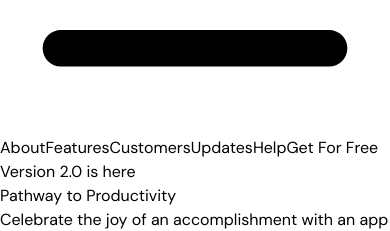
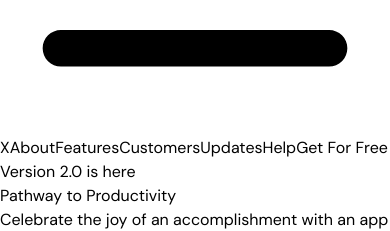
Before and after one commit to Rheno001/saas, a Next.js app: page / in a window 390 px wide. Shown: the part 780-1011 px from the top of the page. Built offline with nearby package versions, Linux system fonts and the light colour scheme.

Commit message:
navbar responsiveness

```diff
--- a/src/sections/Header.tsx
+++ b/src/sections/Header.tsx
@@ -1,9 +1,13 @@
+'use client'
 import ArrowRight from '@/assets/arrow-right.svg';
 import Logo from '@/assets/logosaas.png';
 import Image from 'next/image';
 import MenuIcon from '@/assets/menu.svg';
+import { useState } from 'react';
 
 export const Header = () => {
+  const [isMenuOpen, setIsMenuOpen] = useState(false);
+
   return(
   <header className='sticky top-0 backdrop-blur-sm z-20'>
   <div className="flex items-center justify-center py-3 bg-black text-white text-sm gap-3">
@@ -13,12 +17,13 @@ export const Header = () => {
       <ArrowRight className='h-4 w-4 inline-flex justify-center items-center'/>
     </div>
   </div>
-  <div className='py-5'>
+  <div className='navbar py-5'>
     <div className="container ">
       <div className="flex items-center justify-between">
          <div className='flex gap-1 items-center'><Image src={Logo} alt='saas Logo' height={40} width={40} /><p className='font-bold section-description'>Saasy</p></div>
-         <MenuIcon className='h-5 w-5 md:hidden'/>
-         <nav className='hidden md:flex gap-6 text-black/60 items-center'>
+         <MenuIcon className='h-5 w-5 md:hidden' onClick={() => setIsMenuOpen(!isMenuOpen)}/>
+         <nav className={`md:flex gap-6 text-black/60 items-center ${isMenuOpen ? 'flex flex-col md:flex-row' : 'hidden'}`}>
+          <button className='self-end md:hidden' onClick={() => setIsMenuOpen(false)}>X</button>
           <a href="#">About</a>
           <a href="#">Features</a>
           <a href="#">Customers</a>
```
